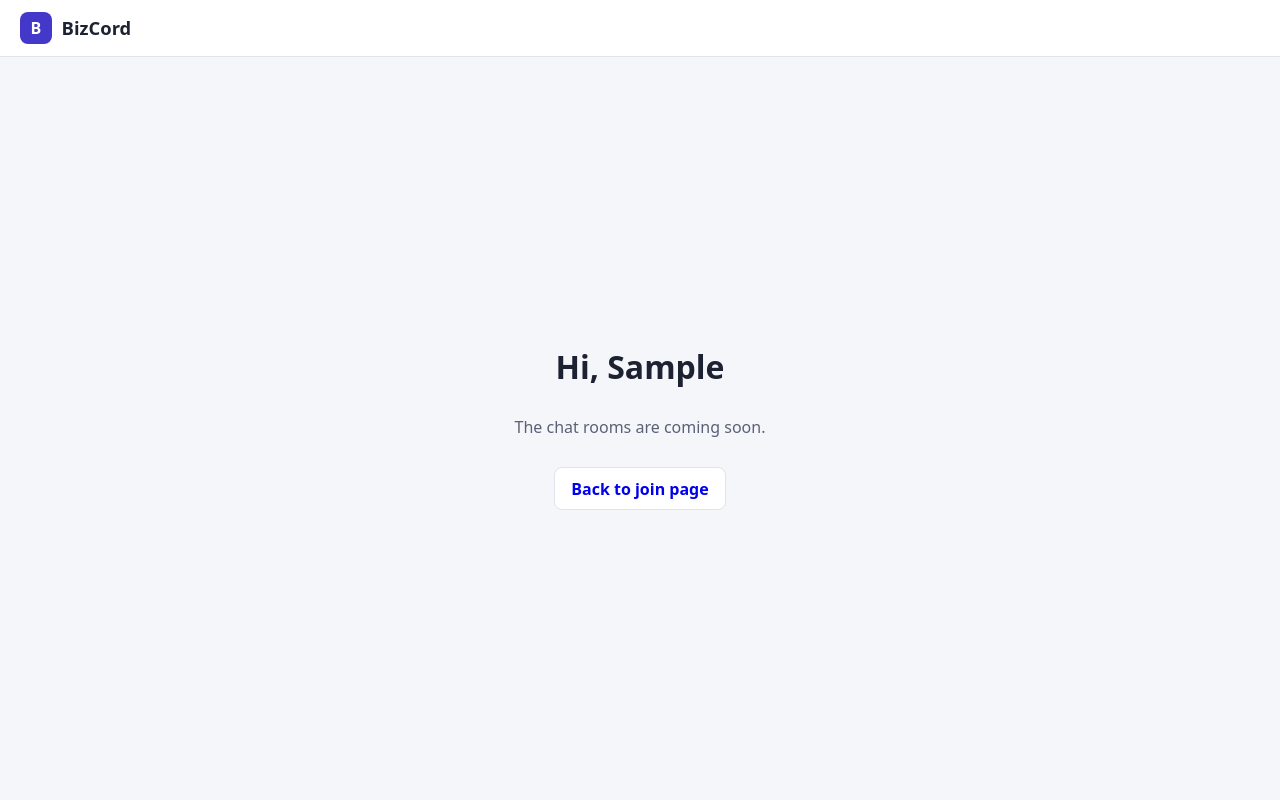
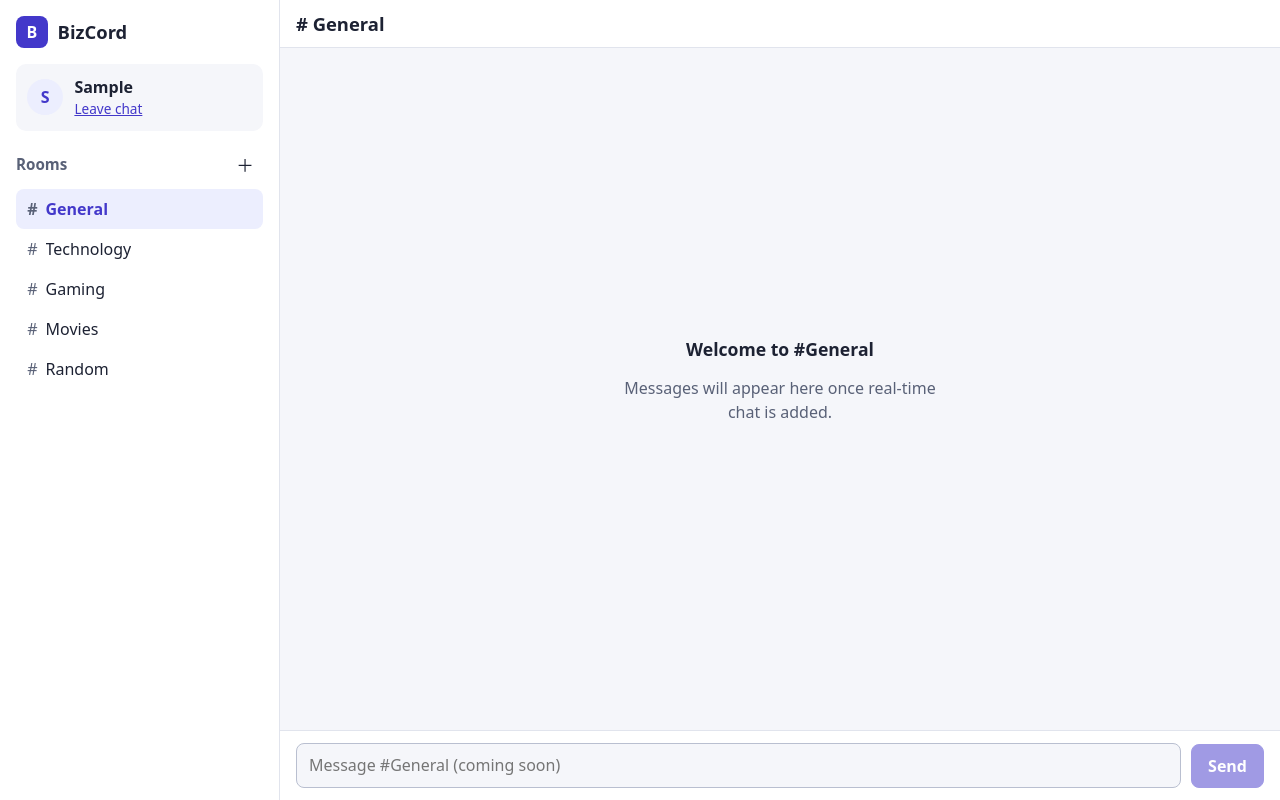
Before and after one commit to Axl-2711/BizcordChatApp, a React (Vite) app: page / in a window 1280 px wide. Both pictures are taken after typing "Sample" into the empty fields and a click on the button "Join chat". Built offline with nearby package versions, Linux system fonts and the light colour scheme.

Commit message:
Chatroom Layout & Rooms Built

```diff
--- /dev/null
+++ b/src/components/ChatHeader.jsx
@@ -0,0 +1,8 @@
+export default function ChatHeader({ room, onMenu }) {
+  return (
+    <header className="chat-header">
+      <button className="icon-btn menu-btn" onClick={onMenu} aria-label="Open rooms menu">☰</button>
+      <h1># {room}</h1>
+    </header>
+  );
+}
--- /dev/null
+++ b/src/components/MessageInput.jsx
@@ -0,0 +1,10 @@
+// Placeholder: sending messages is added in Stage 3.
+export default function MessageInput({ room }) {
+  return (
+    <form className="message-input" onSubmit={(e) => e.preventDefault()}>
+      <label htmlFor="message" className="sr-only">Message #{room}</label>
+      <textarea id="message" rows={1} placeholder={`Message #${room} (coming soon)`} disabled />
+      <button className="btn btn-primary" type="submit" disabled>Send</button>
+    </form>
+  );
+}
--- /dev/null
+++ b/src/components/MessageList.jsx
@@ -0,0 +1,11 @@
+// Placeholder: real messages arrive in Stage 3.
+export default function MessageList({ room }) {
+  return (
+    <div className="message-list" role="log" aria-label={`Messages in ${room}`}>
+      <div className="empty">
+        <h2>Welcome to #{room}</h2>
+        <p className="muted">Messages will appear here once real-time chat is added.</p>
+      </div>
+    </div>
+  );
+}
--- /dev/null
+++ b/src/components/RoomItem.jsx
@@ -0,0 +1,11 @@
+export default function RoomItem({ name, active, onSelect }) {
+  return (
+    <li>
+      <button className={`room-item ${active ? 'active' : ''}`} onClick={onSelect}
+        aria-current={active ? 'true' : undefined}>
+        <span aria-hidden="true" className="hash">#</span>
+        <span className="room-name">{name}</span>
+      </button>
+    </li>
+  );
+}
--- /dev/null
+++ b/src/components/RoomList.jsx
@@ -0,0 +1,46 @@
+import { useState } from 'react';
+import RoomItem from './RoomItem.jsx';
+
+export default function RoomList({ rooms, currentRoom, onSelect, onCreate }) {
+  const [creating, setCreating] = useState(false);
+  const [name, setName] = useState('');
+  const [error, setError] = useState('');
+
+  const handleCreate = (e) => {
+    e.preventDefault();
+    const trimmed = name.trim();
+    if (!trimmed) return setError('Room name is required.');
+    if (trimmed.length > 24) return setError('Room name must be 24 characters or fewer.');
+    const err = onCreate(trimmed);
+    if (err) return setError(err);
+    setName('');
+    setError('');
+    setCreating(false);
+  };
+
+  return (
+    <nav aria-label="Rooms">
+      <div className="section-head">
+        <h2>Rooms</h2>
+        <button className="icon-btn" onClick={() => { setCreating(!creating); setError(''); }}
+          aria-label="Create a room" aria-expanded={creating}>＋</button>
+      </div>
+
+      {creating && (
+        <form className="create-room" onSubmit={handleCreate} noValidate>
+          <label htmlFor="room-name" className="sr-only">Room name</label>
+          <input id="room-name" value={name} onChange={(e) => { setName(e.target.value); setError(''); }}
+            placeholder="New room name" maxLength={24} autoFocus autoComplete="off" />
+          <button className="btn btn-primary" type="submit">Create</button>
+        </form>
+      )}
+      {error && <p className="field-error" role="alert">{error}</p>}
+
+      <ul className="room-list">
+        {rooms.map((room) => (
+          <RoomItem key={room} name={room} active={room === currentRoom} onSelect={() => onSelect(room)} />
+        ))}
+      </ul>
+    </nav>
+  );
+}
--- /dev/null
+++ b/src/components/Sidebar.jsx
@@ -0,0 +1,25 @@
+import RoomList from './RoomList.jsx';
+
+export default function Sidebar({ username, rooms, currentRoom, open, onSelectRoom, onCreateRoom, onClose, onLeave }) {
+  return (
+    <aside className={`sidebar ${open ? 'open' : ''}`} aria-label="Rooms">
+      <div className="sidebar-top">
+        <div className="brand">
+          <span className="brand-mark" aria-hidden="true">B</span>
+          <span className="brand-name">BizCord</span>
+        </div>
+        <button className="icon-btn sidebar-close" onClick={onClose} aria-label="Close menu">✕</button>
+      </div>
+
+      <div className="profile">
+        <span className="avatar" aria-hidden="true">{username.charAt(0).toUpperCase()}</span>
+        <div className="profile-info">
+          <strong>{username}</strong>
+          <button className="link-btn" onClick={onLeave}>Leave chat</button>
+        </div>
+      </div>
+
+      <RoomList rooms={rooms} currentRoom={currentRoom} onSelect={onSelectRoom} onCreate={onCreateRoom} />
+    </aside>
+  );
+}
--- a/src/index.css
+++ b/src/index.css
@@ -30,3 +30,50 @@ label { display: block; font-weight: 600; margin: 1.25rem 0 0.35rem; }
 .page { text-align: center; gap: 0.75rem; justify-items: center; }
 .card { width: min(400px, 100%); background: var(--surface); border: 1px solid var(--border); border-radius: 14px; padding: 2rem; }
 .card h1 { font-size: 1.5rem; margin-bottom: 0.25rem; }
+
+/* ---------- Stage 2: chat layout ---------- */
+.sr-only { position: absolute; width: 1px; height: 1px; overflow: hidden; clip: rect(0 0 0 0); white-space: nowrap; }
+.small { font-size: 0.85rem; }
+.btn:disabled { opacity: 0.5; cursor: not-allowed; }
+textarea { width: 100%; border: 1px solid #b9bfd0; border-radius: 8px; padding: 0.6rem 0.75rem; background: #fff; resize: none; }
+textarea:disabled { background: var(--bg); }
+.icon-btn { border: 0; background: transparent; width: 36px; height: 36px; border-radius: 8px; cursor: pointer; font-size: 1.1rem; }
+.icon-btn:hover { background: var(--accent-soft); }
+.link-btn { border: 0; background: none; padding: 0; color: var(--accent); cursor: pointer; text-decoration: underline; font-size: 0.85rem; }
+
+.chat-layout { display: flex; height: 100dvh; }
+.chat-main { flex: 1; min-width: 0; display: flex; flex-direction: column; background: var(--surface); }
+.sidebar { width: 280px; flex-shrink: 0; background: var(--surface); border-right: 1px solid var(--border); display: flex; flex-direction: column; overflow-y: auto; padding: 1rem; gap: 1rem; }
+.sidebar-top { display: flex; justify-content: space-between; align-items: center; }
+.sidebar-close, .menu-btn { display: none; }
+.overlay { display: none; }
+.profile { display: flex; align-items: center; gap: 0.7rem; padding: 0.7rem; background: var(--bg); border-radius: var(--radius); }
+.profile-info { display: flex; flex-direction: column; align-items: flex-start; min-width: 0; }
+.profile-info strong { overflow: hidden; text-overflow: ellipsis; max-width: 170px; }
+.avatar { display: grid; place-items: center; width: 36px; height: 36px; border-radius: 50%; background: var(--accent-soft); color: var(--accent); font-weight: 700; flex-shrink: 0; }
+
+.section-head { display: flex; justify-content: space-between; align-items: center; margin-bottom: 0.4rem; }
+.section-head h2 { font-size: 0.95rem; color: var(--muted); font-weight: 600; }
+.room-list { list-style: none; margin: 0; padding: 0; }
+.room-item { width: 100%; display: flex; gap: 0.5rem; align-items: center; text-align: left; border: 0; background: none; padding: 0.5rem 0.7rem; border-radius: 8px; cursor: pointer; }
+.room-item:hover { background: var(--bg); }
+.room-item.active { background: var(--accent-soft); color: var(--accent); font-weight: 600; }
+.hash { color: var(--muted); }
+.room-name { overflow: hidden; text-overflow: ellipsis; white-space: nowrap; }
+.create-room { display: flex; gap: 0.4rem; margin-bottom: 0.4rem; }
+.create-room label { margin: 0; }
+
+.chat-header { display: flex; align-items: center; gap: 0.6rem; padding: 0.75rem 1rem; border-bottom: 1px solid var(--border); }
+.chat-header h1 { font-size: 1.15rem; overflow: hidden; text-overflow: ellipsis; white-space: nowrap; }
+.message-list { flex: 1; overflow-y: auto; padding: 1rem; display: flex; background: var(--bg); }
+.empty { margin: auto; text-align: center; max-width: 320px; }
+.empty h2 { font-size: 1.1rem; margin-bottom: 0.3rem; }
+.message-input { display: flex; align-items: flex-end; gap: 0.6rem; padding: 0.75rem 1rem; border-top: 1px solid var(--border); }
+
+@media (max-width: 767px) {
+  .sidebar { position: fixed; inset: 0 auto 0 0; z-index: 20; width: min(300px, 85vw); transform: translateX(-100%); transition: transform 0.2s; }
+  .sidebar.open { transform: none; box-shadow: 4px 0 24px rgba(0, 0, 0, 0.2); }
+  .sidebar-close, .menu-btn { display: inline-block; }
+  .overlay { display: block; position: fixed; inset: 0; background: rgba(20, 24, 40, 0.4); z-index: 10; }
+}
+@media (prefers-reduced-motion: reduce) { * { transition: none !important; } }
--- a/src/pages/ChatPage.jsx
+++ b/src/pages/ChatPage.jsx
@@ -1,18 +1,52 @@
-import { Link, Navigate, useLocation } from 'react-router-dom';
-import Navbar from '../components/Navbar.jsx';
+import { useEffect, useState } from 'react';
+import { Navigate, useLocation, useNavigate } from 'react-router-dom';
+import Sidebar from '../components/Sidebar.jsx';
+import ChatHeader from '../components/ChatHeader.jsx';
+import MessageList from '../components/MessageList.jsx';
+import MessageInput from '../components/MessageInput.jsx';
 
-// Placeholder: the real chat layout is built in Stage 2.
+const DEFAULT_ROOMS = ['General', 'Technology', 'Gaming', 'Movies', 'Random'];
+
 export default function ChatPage() {
   const { state } = useLocation();
+  const navigate = useNavigate();
+  const [rooms, setRooms] = useState(DEFAULT_ROOMS);
+  const [currentRoom, setCurrentRoom] = useState('General');
+  const [sidebarOpen, setSidebarOpen] = useState(false);
+
+  useEffect(() => {
+    const onKey = (e) => e.key === 'Escape' && setSidebarOpen(false);
+    window.addEventListener('keydown', onKey);
+    return () => window.removeEventListener('keydown', onKey);
+  }, []);
+
   if (!state?.username) return <Navigate to="/" replace />;
 
+  // Returns an error message, or '' when the room was created.
+  const createRoom = (name) => {
+    if (rooms.some((r) => r.toLowerCase() === name.toLowerCase())) return 'That room already exists.';
+    setRooms([...rooms, name]);
+    setCurrentRoom(name);
+    return '';
+  };
+
   return (
-    <div className="app-shell">
-      <Navbar />
-      <main className="page">
-        <h1>Hi, {state.username}</h1>
-        <p className="muted">The chat rooms are coming soon.</p>
-        <Link to="/" className="btn">Back to join page</Link>
+    <div className="chat-layout">
+      <Sidebar
+        username={state.username}
+        rooms={rooms}
+        currentRoom={currentRoom}
+        open={sidebarOpen}
+        onSelectRoom={(room) => { setCurrentRoom(room); setSidebarOpen(false); }}
+        onCreateRoom={createRoom}
+        onClose={() => setSidebarOpen(false)}
+        onLeave={() => navigate('/')}
+      />
+      {sidebarOpen && <div className="overlay" onClick={() => setSidebarOpen(false)} aria-hidden="true" />}
+      <main className="chat-main">
+        <ChatHeader room={currentRoom} onMenu={() => setSidebarOpen(true)} />
+        <MessageList room={currentRoom} />
+        <MessageInput room={currentRoom} />
       </main>
     </div>
   );
```
Also changed, not shown: 1 other file (tests, documents, lock files or other folders).
